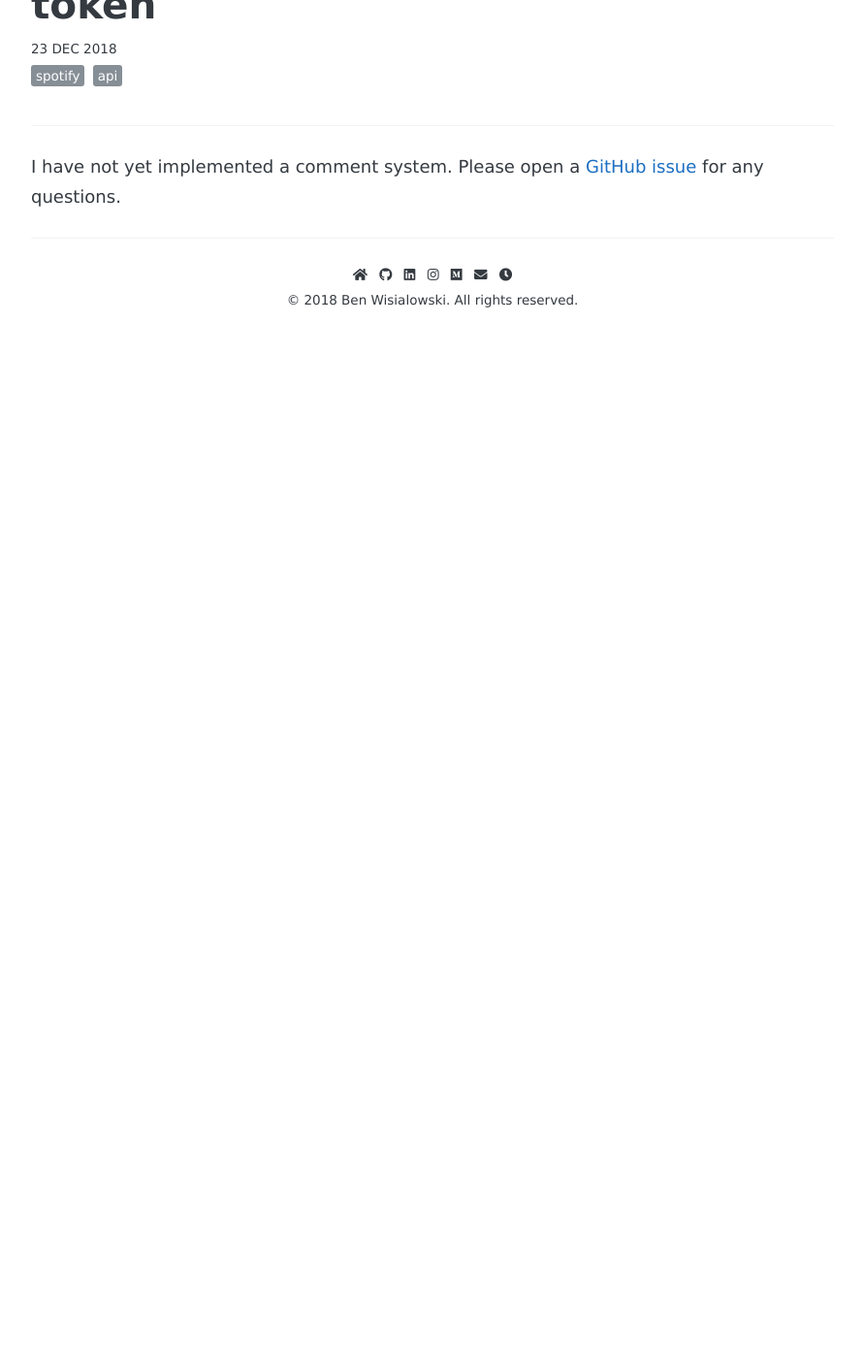
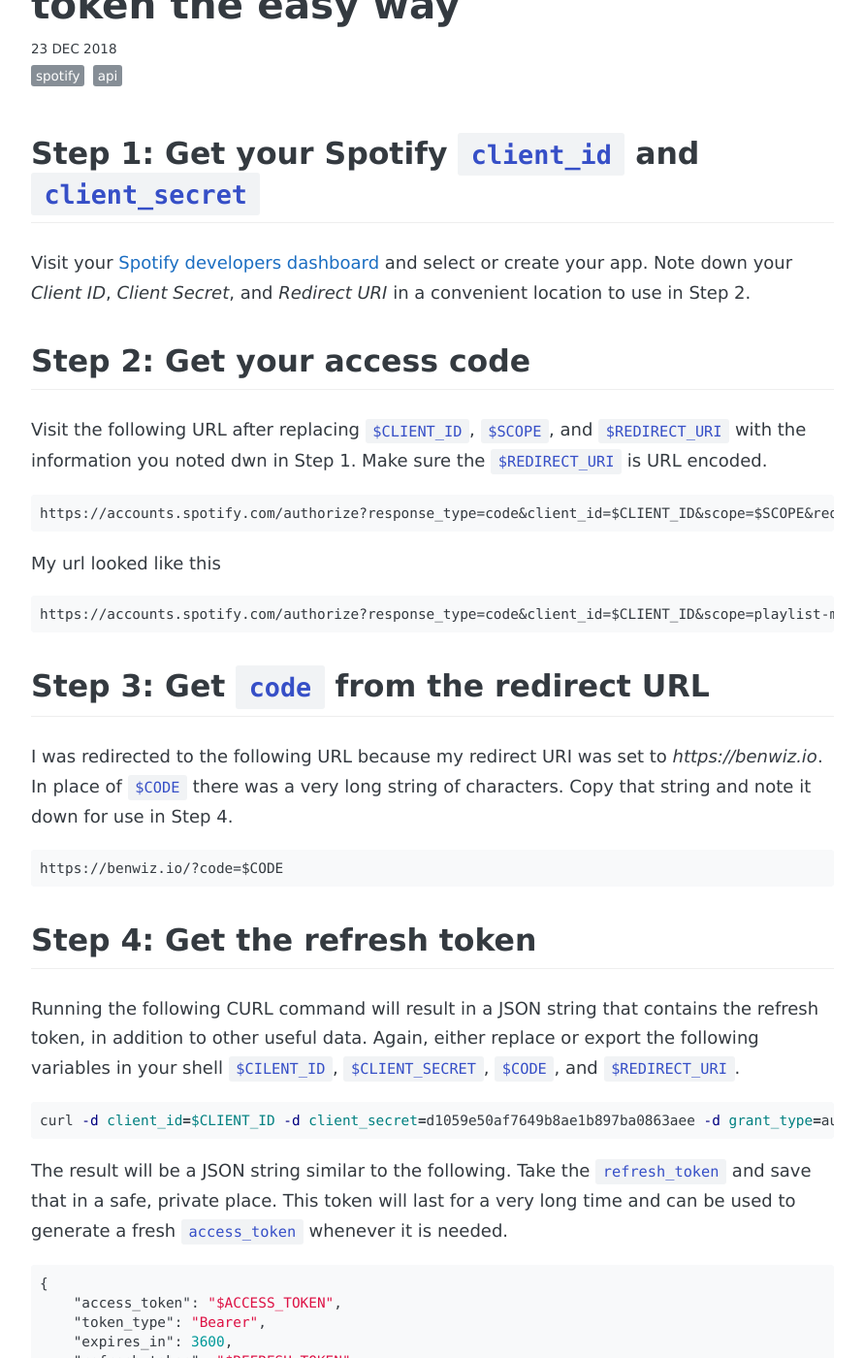
Before and after one commit to benwiz/blog, a Jekyll site: the page built from _posts/2018-12-23-how-to-create-a-spotify-refresh-token.md, in a window 1280 px wide and 1400 px high, scrolled down 193 px. Shown: the whole window at 97% size, without its empty margins (194-1085 px from the left). Built offline with Jekyll 4.4.1, drawn with Linux system fonts in a browser that asks for light colours; nearby versions of some CDN libraries; some web fonts are replaced; before the commit the page ends 900 px from its top, so only the background shows below that; some of the changed text lies outside the part shown.

Commit message:
create spotify refresh token

````diff
--- a/_posts/2018-12-23-how-to-create-a-spotify-refresh-token.md
+++ b/_posts/2018-12-23-how-to-create-a-spotify-refresh-token.md
@@ -1,7 +1,54 @@
 ---
 layout: post
-title: How to create a Spotify refresh token
+title: How to create a Spotify refresh token the easy way
 date: 2018-12-23
 tags: [spotify, api]
 ads: true
+permalink: /create-spotify-refresh-token/
 ---
+
+## Step 1: Get your Spotify `client_id` and `client_secret`
+
+Visit your [Spotify developers dashboard](https://developer.spotify.com/dashboard/applications) and select or create your app. Note down your _Client ID_, _Client Secret_, and _Redirect URI_ in a convenient location to use in Step 2.
+
+## Step 2: Get your access code
+
+Visit the following URL after replacing `$CLIENT_ID`, `$SCOPE`, and `$REDIRECT_URI` with the information you noted dwn in Step 1. Make sure the `$REDIRECT_URI` is URL encoded.
+
+```text
+https://accounts.spotify.com/authorize?response_type=code&client_id=$CLIENT_ID&scope=$SCOPE&redirect_uri=$REDIRECT_URI
+```
+
+My url looked like this
+
+```text
+https://accounts.spotify.com/authorize?response_type=code&client_id=$CLIENT_ID&scope=playlist-modify-private&redirect_uri=https%3A%2F%2Fbenwiz.io
+```
+
+## Step 3: Get `code` from the redirect URL
+
+I was redirected to the following URL because my redirect URI was set to _https://benwiz.io_. In place of `$CODE` there was a very long string of characters. Copy that string and note it down for use in Step 4.
+
+```text
+https://benwiz.io/?code=$CODE
+```
+
+## Step 4: Get the refresh token
+
+Running the following CURL command will result in a JSON string that contains the refresh token, in addition to other useful data. Again, either replace or export the following variables in your shell `$CILENT_ID`, `$CLIENT_SECRET`, `$CODE`, and `$REDIRECT_URI`.
+
+```sh
+curl -d client_id=$CLIENT_ID -d client_secret=d1059e50af7649b8ae1b897ba0863aee -d grant_type=authorization_code -d code=$CODE -d redirect_uri=$REDIRECT_URI https://accounts.spotify.com/api/token
+```
+
+The result will be a JSON string similar to the following. Take the `refresh_token` and save that in a safe, private place. This token will last for a very long time and can be used to generate a fresh `access_token` whenever it is needed.
+
+```json
+{
+    "access_token": "$ACCESS_TOKEN",
+    "token_type": "Bearer",
+    "expires_in": 3600,
+    "refresh_token": "$REFRESH_TOKEN",
+    "scope": "playlist-modify-private"
+}
+```
````
